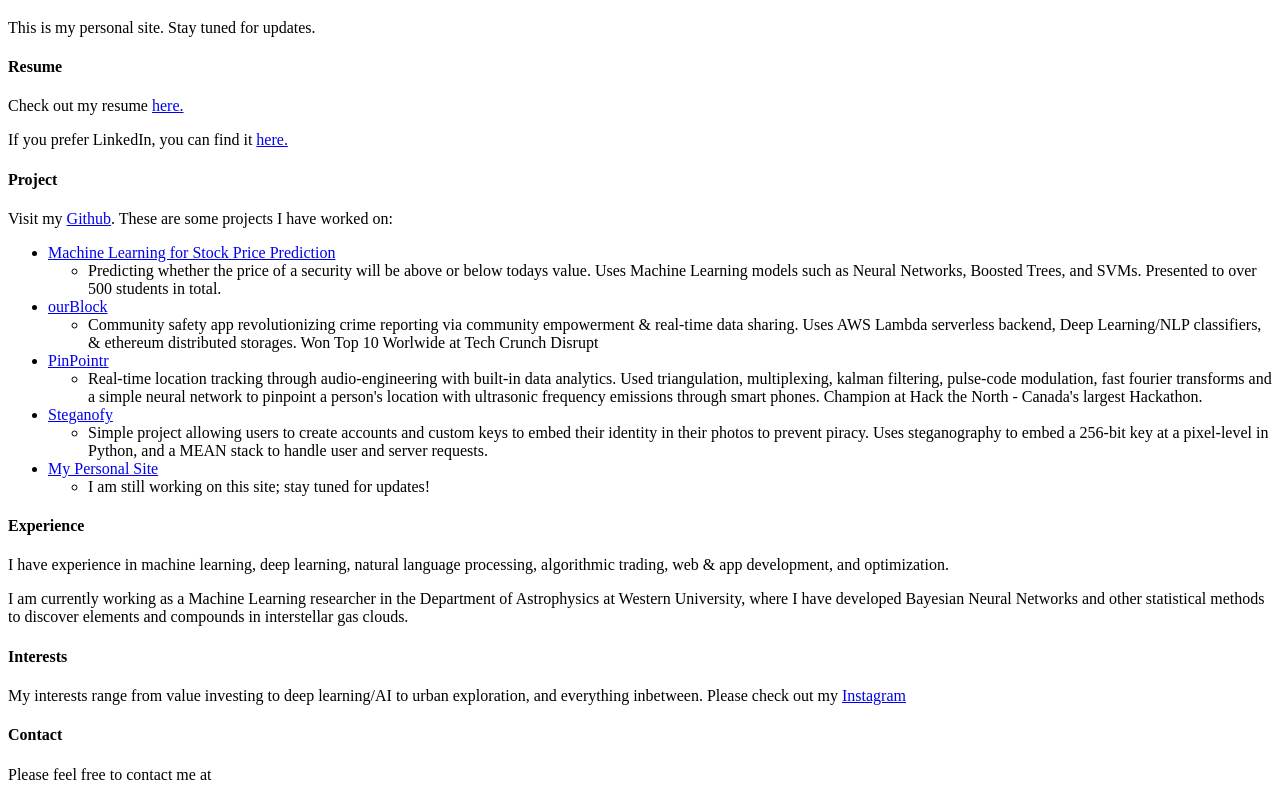
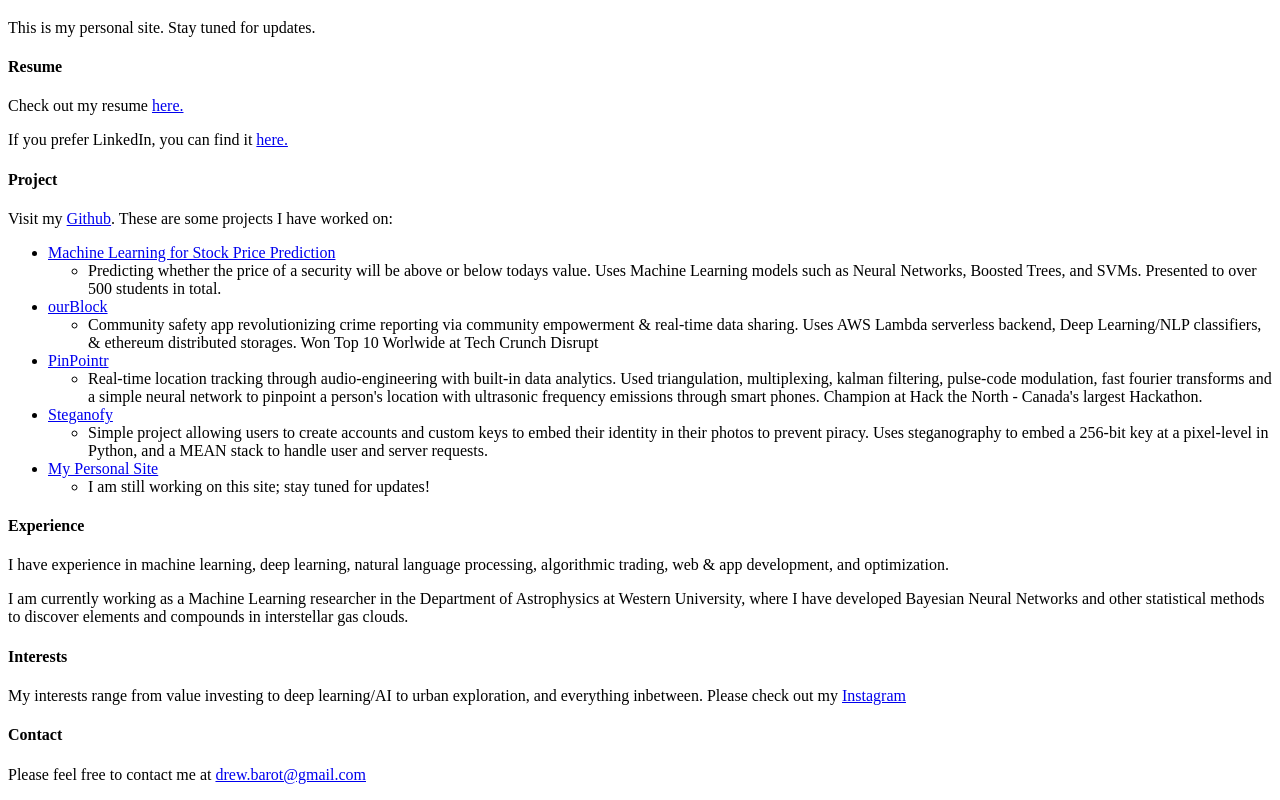
Before and after one commit to drewbarot/drewbarot.github.io, a plain HTML site: page index.html in a window 1280 px wide. Shown: the part 61-861 px from the top of the page. Drawn offline with Linux system fonts and the light colour scheme.

Commit message:
Update index.html

```diff
--- a/index.html
+++ b/index.html
@@ -37,6 +37,6 @@
 <h4>Interests</h4>
 <p>My interests range from value investing to deep learning/AI to urban exploration, and everything inbetween. Please check out my <a href="https://instagram.com/drewbarot">Instagram</a>
 <h4>Contact</h4>
-<p>Please feel free to contact me at
+<p>Please feel free to contact me at <a href="mailto:drew.barot@gmail.com">drew.barot@gmail.com</a></p>
 </body>
 </html>
```
